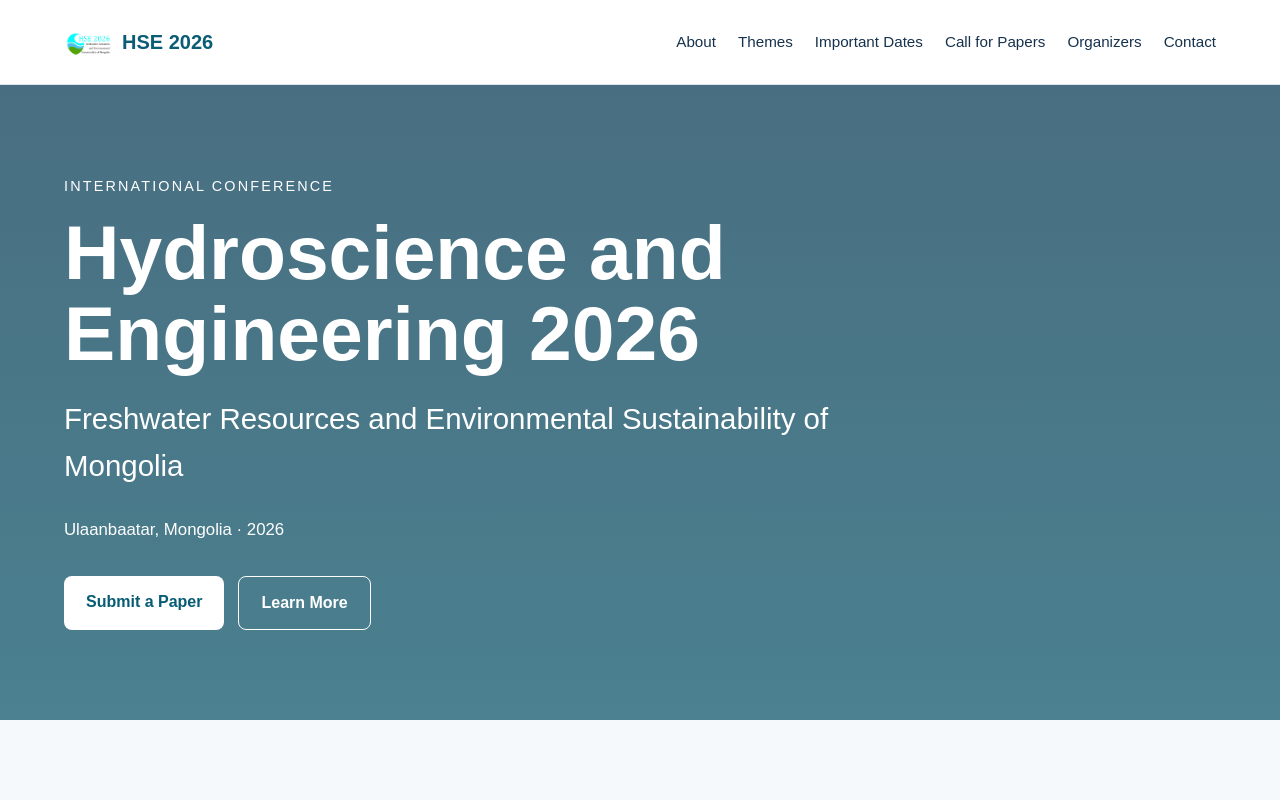
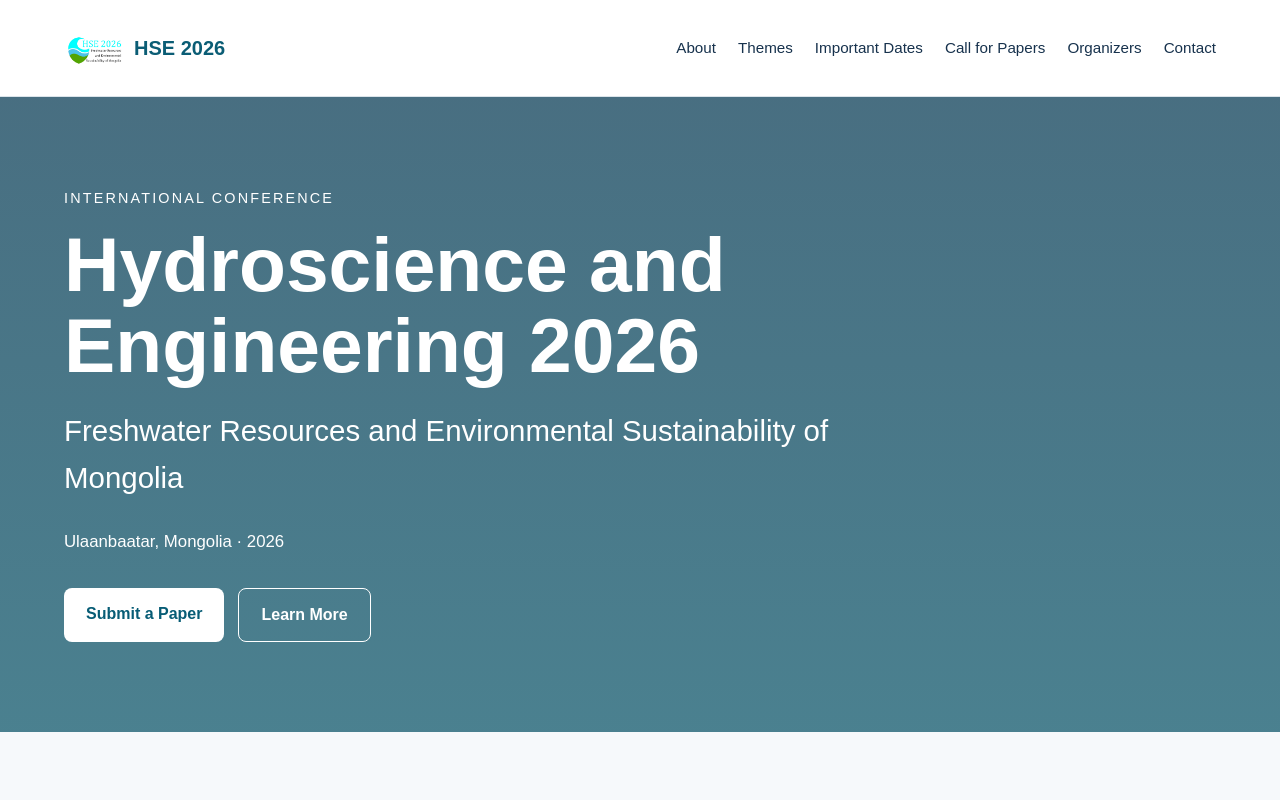
Before and after one commit to Ayurzana/hse2026, a Next.js app: page / in a window 1280 px wide. Shown: the top 800 px of the page. Built offline with nearby package versions, Linux system fonts and the light colour scheme.

Commit message:
Refactor global styles in globals.css

```diff
--- a/src/app/globals.css
+++ b/src/app/globals.css
@@ -47,8 +47,8 @@ header {
 }
 
 .logo-img {
-  width: 48px;
-  height: 48px;
+  width: 60px;
+  height: 60px;
   object-fit: contain;
   border-radius: 6px;
 }
```
